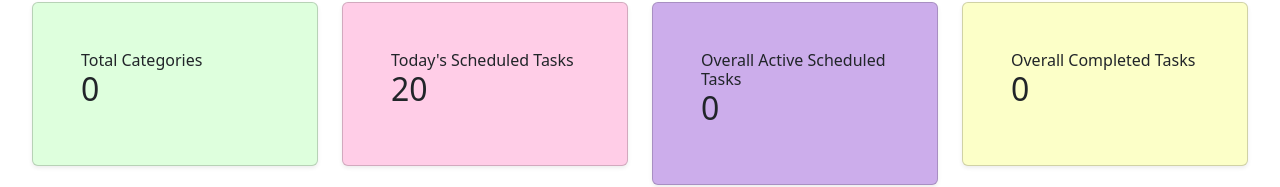
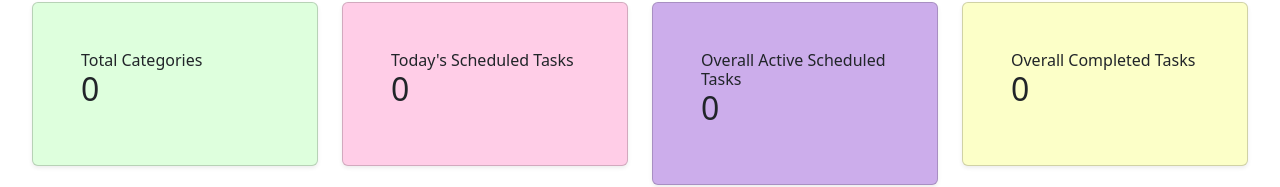
Before and after one commit to santosheranki/study-planner, a React (Create React App) app: page /home in a window 1280 px wide. Shown: the part 147-334 px from the top of the page. Built offline with nearby package versions, Linux system fonts and the light colour scheme; no server answers; sample sign-in values are in the browser's storage.

Commit message:
updated today's count dynamically

```diff
--- a/src/components/Dashboard.tsx
+++ b/src/components/Dashboard.tsx
@@ -10,7 +10,7 @@ const DashboardComponent = () => {
     const [categoriesCount, setCategoriesCount] = useState(0);
     const [scheduledTasksCount, setScheduledTasksCount] = useState(0);
     const [closedscheduledtasks, setClosedScheduledTasks] = useState(0);
-
+    const [todaysTasksCount, setTodaysTasksCount] = useState(0);
     useEffect(() => {
         const fetchCategoryCount = async () => {
             try {
@@ -29,7 +29,9 @@ const DashboardComponent = () => {
             try {
                 const uuidfromlocalstorage = localStorage.getItem('userid');
                 const response = await axios.get(`${process.env.REACT_APP_API_URL}/auth/getscheduledcalendar/${uuidfromlocalstorage}`);
-                console.log("responseindashboard", response.data);
+                const today = new Date().toISOString().split('T')[0];
+                const todayTasks = response.data.filter((task: any) => task.start.split('T')[0] === today);
+                setTodaysTasksCount(todayTasks.length);
             } catch (error: any) {
                 console.error("Error fetching Active Calendars", error.message);
             }
@@ -62,7 +64,7 @@ const DashboardComponent = () => {
                         <Card
                             icon="fas fa-calendar-day"
                             title="Today's Scheduled Tasks"
-                            count={20}
+                            count={todaysTasksCount}
                             color="blue"
                             background="#ffcde7"
                         />
```
